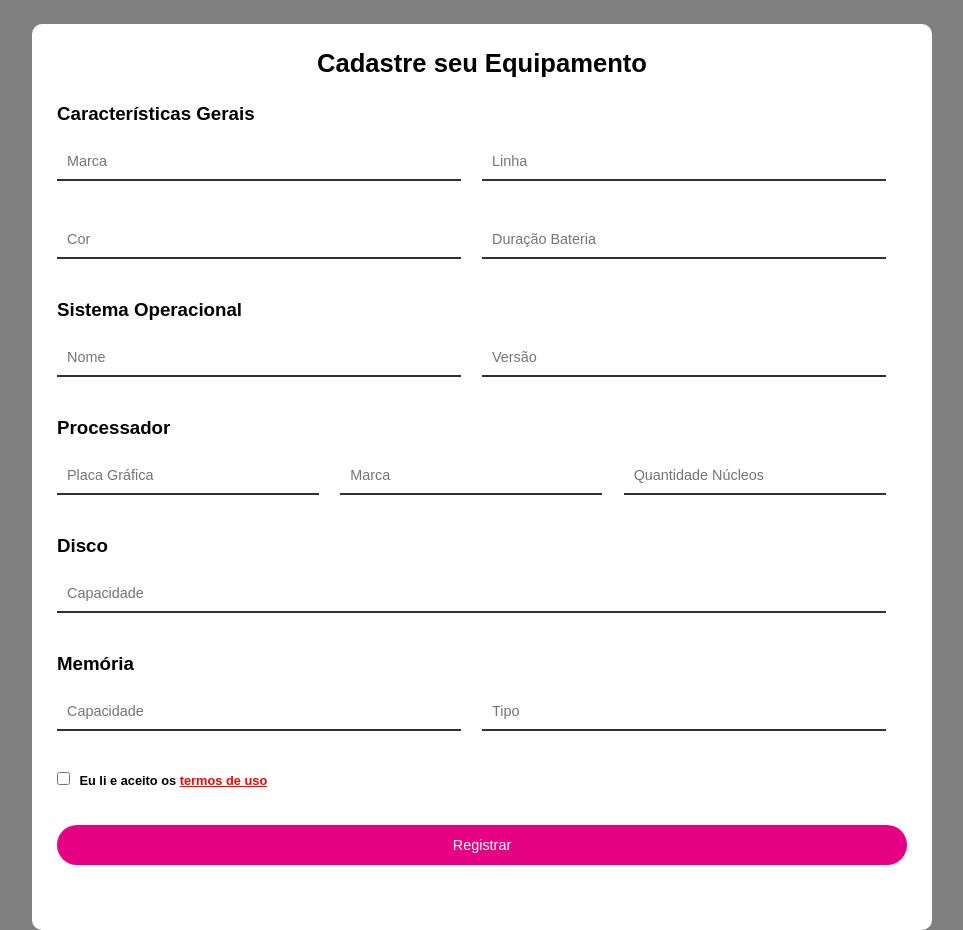
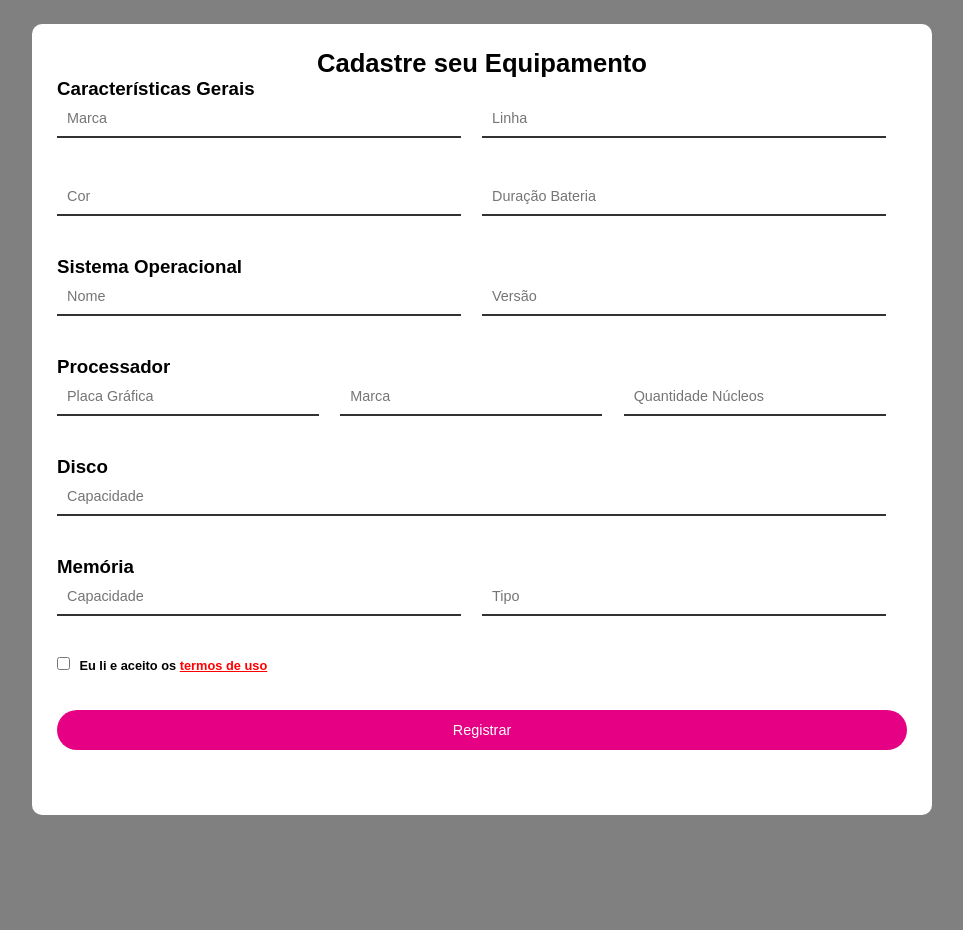
Before and after one commit to Luiz0809/ControlTec, a website: page Site/public/cadastroMaquina.html in a window 1280 px wide. Shown: the whole page, without its empty margins (158-1121 px from the left). After the commit the page ends 815 px from the top, so only its background shows below. Drawn offline with Linux system fonts and the light colour scheme.

Commit message:
add atualizações Tela Cadastro Máquina Versão 0.0.1

```diff
--- a/Site/public/cadastroMaquina.html
+++ b/Site/public/cadastroMaquina.html
@@ -12,9 +12,11 @@
 
  <div id="main-container">
      <h1>Cadastre seu Equipamento</h1>
-     <h3>Características Gerais</h3><br>
 
      <form>
+        <h3>Características Gerais</h3>
+
+        <div class="seila">
         <div class="half-box">
             <input id="ipt_brand_marca" placeholder="Marca">
         </div>
@@ -27,20 +29,22 @@
         <div class="half-box">
             <input id="ipt_batery" placeholder="Duração Bateria">
         </div>
-        </form>
+        </div>
 
-       <h3>Sistema Operacional</h3><br>
-        <form>
+       <h3>Sistema Operacional</h3>
+
+       <div class="seila">
         <div class="half-box">
             <input id="ipt_name" placeholder="Nome">
         </div>
         <div class="half-box">
             <input id="ipt_version" placeholder="Versão">
         </div>
-        </form>
+        </div>
 
-        <h3>Processador</h3><br>
-        <form>
+        <h3>Processador</h3>
+
+        <div class="seila">
         <div class="half-box spacing">
             <input id="ipt_plate" placeholder="Placa Gráfica">
         </div>
@@ -50,27 +54,26 @@
         <div class="half-box spacing">
             <input  id="ipt_qtd_nucleos" placeholder="Quantidade Núcleos">
         </div>
-        </form>
+        </div>
 
-         <h3>Disco</h3><br>
-        <form>
+        <h3>Disco</h3>
+
+        <div class="seila">
             <div class="half-box spacing">
                 <input id="ipt_capacity_disco" placeholder="Capacidade">
             </div>
-        </form>
+        </div>
 
-        <h3>Memória</h3><br>
+        <h3>Memória</h3>
 
-        <form>
+        <div class="seila">
             <div class="half-box spacing">
                 <input id="ipt_capacity_memory" placeholder="Capacidade">
             </div>
             <div class="half-box spacing">
                 <input id="ipt_type" placeholder="Tipo">
             </div>
-        </form>
 
-        <form>
         <div class="full-box">
             <input type="checkbox" id="agreement">
             <label for="agreement" id="agreement-label">Eu li e aceito os <a href="">termos de uso</a></label>
@@ -78,6 +81,7 @@
         <div class="full-box">
             <input type="submit" id="btn-submit" value="Registrar">
         </div>
+        </div>
      </form>
  </div>
 </body>
--- a/Site/public/css/cadastroMaquina.css
+++ b/Site/public/css/cadastroMaquina.css
@@ -38,24 +38,32 @@
 
     #main-container h1 {
         text-align: center;
-        margin-bottom: 25px;
+        margin-bottom: px;
         font-size: 1.6rem;
     }
 
-    form h3 {
+  /*   form h3 {
         display: block;
         justify-content: none;
-    }
+    } */
 
-    form {
+   .seila {
+    display: flex;
+    flex-wrap: wrap;
+    justify-content: space-between;
+   }
+
+
+   /*  form {
         display: flex;
         flex-wrap: wrap;
         justify-content: space-between;
-    }
+        flex-direction: column;
+    } */
 
     .full-box {
-        flex: 1 1 100%;
-        position: relative;
+        flex: 100%;
+        /* position: relative; */
     }
 
     .half-box {
```
Lines whose indentation alone changed are shown as unchanged.
